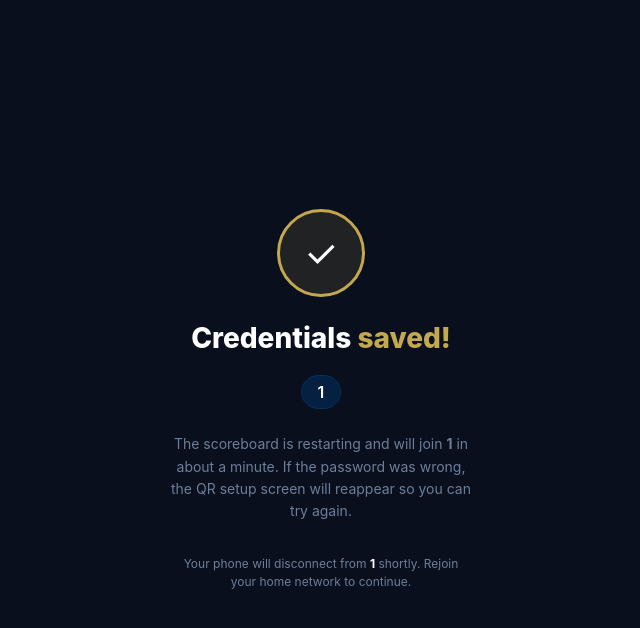
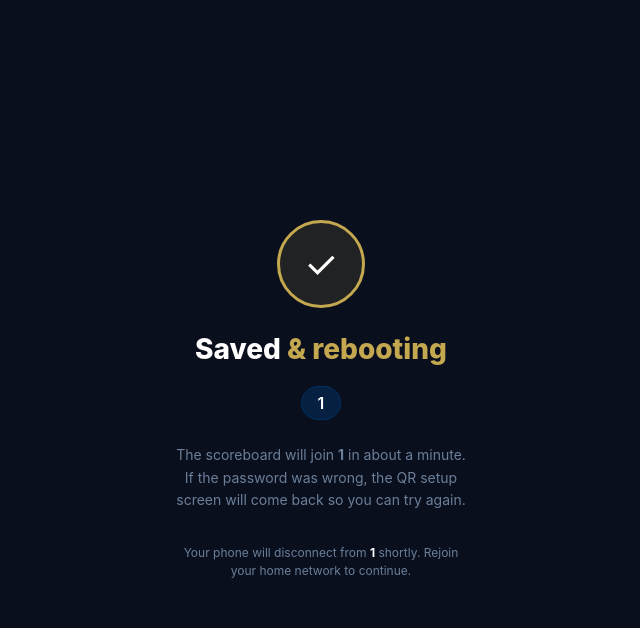
Before and after one commit to zsarvas/BigA, a Flask app: template portal/templates/success.html in a window 1280 px wide. Shown: the top 628 px of the page, without its empty margins (319-959 px from the left). Run offline with Flask 3, Linux system fonts and the light colour scheme; the template is opened without the code that fills it: most values are stand-ins (such as "Sample title", 1, 10 or a date in 2020); parts of the project's set-up code (start-up, migrations or seed data) failed here and were passed over.

Commit message:
Update success page title and messaging for clarity
- Changed the page title from "Connected" to "Saved" to better reflect the action taken.
- Updated the main heading to "Saved & rebooting" for improved user understanding.
- Revised the note text to clarify the scoreboard's connection process and the behavior if the password is incorrect.

```diff
--- a/portal/templates/success.html
+++ b/portal/templates/success.html
@@ -3,7 +3,7 @@
 <head>
   <meta charset="UTF-8" />
   <meta name="viewport" content="width=device-width, initial-scale=1.0" />
-  <title>Connected — BigA</title>
+  <title>Saved — BigA</title>
   <style>
     *, *::before, *::after { box-sizing: border-box; margin: 0; padding: 0; }
 
@@ -86,14 +86,13 @@
 
   <div class="check-circle">✓</div>
 
-  <h1>Credentials <span>saved!</span></h1>
+  <h1>Saved <span>&amp; rebooting</span></h1>
 
   <div class="ssid-badge">{{ ssid }}</div>
 
   <p class="note">
-    The scoreboard is restarting and will join <strong>{{ ssid }}</strong> in
-    about a minute. If the password was wrong, the QR setup screen will reappear
-    so you can try again.
+    The scoreboard will join <strong>{{ ssid }}</strong> in about a minute.
+    If the password was wrong, the QR setup screen will come back so you can try again.
   </p>
 
   <p class="disconnect-note">
```
